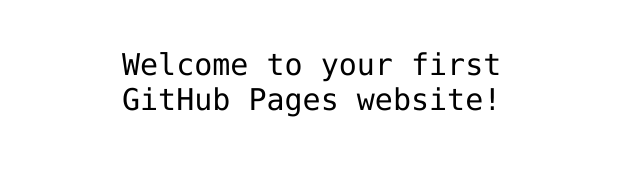
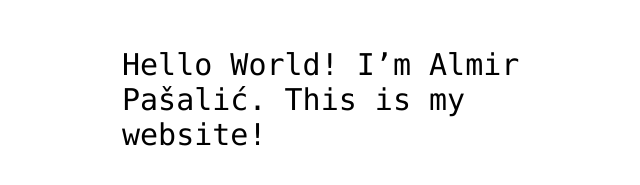
Before and after one commit to AlmirPasalic/AlmirPasalic.github.io, a plain HTML site: page index.html in a window 1280 px wide. Shown: the part 341-526 px from the top of the page, without its empty margins (318-958 px from the left). Drawn offline with Linux system fonts and the light colour scheme.

Commit message:
Update index.html

```diff
--- a/index.html
+++ b/index.html
@@ -12,7 +12,7 @@
 <img src="https://octodex.github.com/images/daftpunktocat-thomas.gif" id="octocat" alt="octocat-gif" />
 
 <!-- Change this code here by copy and pasting your template on line 15 -->
-<p>Welcome to your first GitHub Pages website!</p>
+<p>Hello World! I’m Almir Pašalić. This is my website!</p>
 
 </body>
 </html>
```
